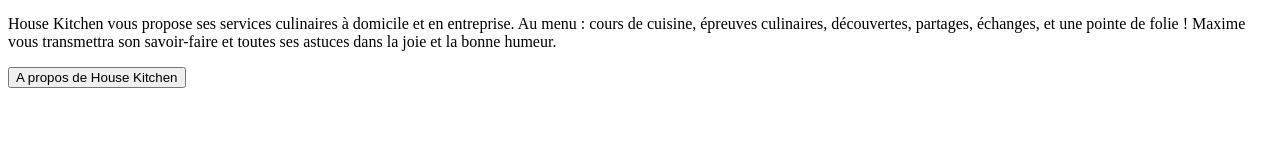
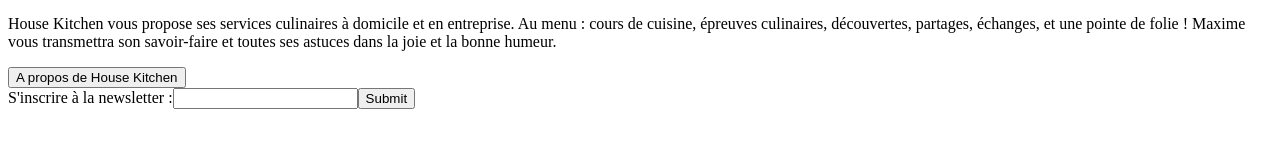
Before and after one commit to audiovisualmedina/Ejercicio-con-branch, a plain HTML site: page index.html in a window 1280 px wide. Shown: the part 401-548 px from the top of the page. Drawn offline with Linux system fonts and the light colour scheme.

Commit message:
subida 2 brach

```diff
--- a/index.html
+++ b/index.html
@@ -29,7 +29,15 @@
 </article>
 	<button type="button">A propos de House Kitchen</button>
 </section>
+
 <!--seccion2-->
+<section>
+	<nav>
+		<span>S'inscrire à la newsletter :<input required><input type=submit></span>
+
+	</nav>
+</section>
+
 
 
 
```
